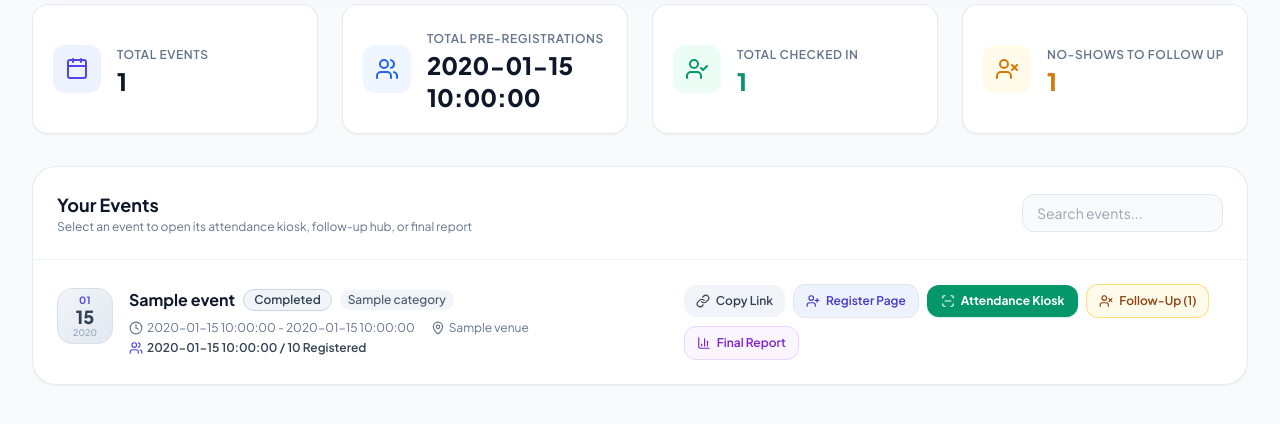
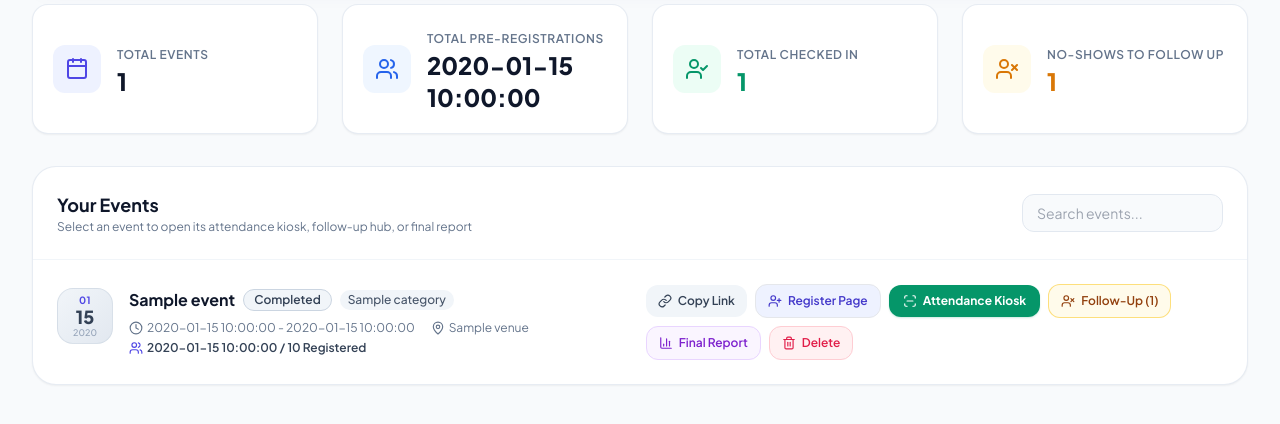
Before and after one commit to aslamfiros-maker/event-registration, a FastAPI app: template templates/dashboard.html in a window 1280 px wide. Shown: the part 297-721 px from the top of the page. Run offline with FastAPI, Linux system fonts and the light colour scheme; the template is opened without the code that fills it: most values are stand-ins (such as "Sample title", 1, 10 or a date in 2020); some libraries are stand-ins or nearby versions.

Commit message:
Refactor event action buttons in dashboard.html

```diff
--- a/templates/dashboard.html
+++ b/templates/dashboard.html
@@ -148,7 +148,14 @@
         <i data-lucide="bar-chart-3" class="w-3.5 h-3.5"></i>
         <span>Final Report</span>
     </a>
-                </div>
+
+    <!-- Delete Event Form (ev.id ഉപയോഗിച്ച് ശരിയാക്കിയത്) -->
+    <form action="/events/{{ ev.id }}/delete" method="post" onsubmit="return confirm('Are you sure you want to delete this event? All attendee records will be permanently removed.');" class="inline-block">
+        <button type="submit" class="px-3 py-2 text-xs font-semibold rounded-xl text-rose-600 bg-rose-50 hover:bg-rose-100 border border-rose-200 transition flex items-center space-x-1.5">
+            <i data-lucide="trash-2" class="w-3.5 h-3.5"></i>
+            <span>Delete</span>
+        </button>
+    </form>
 </div>
             {% endfor %}
         </div>
```
Lines whose indentation alone changed are shown as unchanged.
